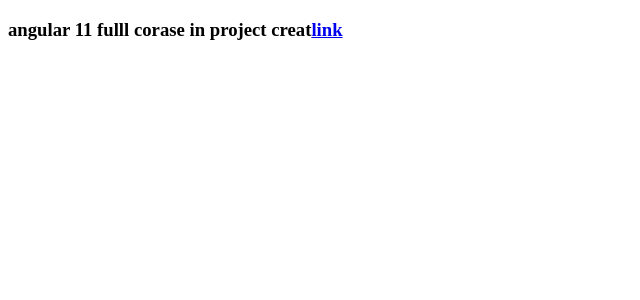
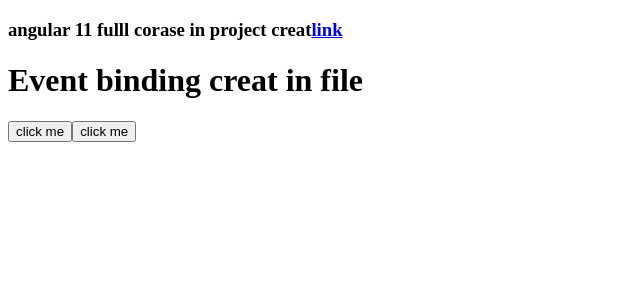
Before and after one commit to Gyanendra777/angular, an Angular app: page / in a window 1280 px wide. Shown: the top 300 px of the page, without its empty margins (0-640 px from the left). Built offline with nearby package versions, Linux system fonts and the light colour scheme.

Commit message:
Event Binding creat

```diff
--- a/src/app/app.component.html
+++ b/src/app/app.component.html
@@ -1,2 +1,6 @@
 
-<h3>angular 11 fulll corase in project creat<a href="https://www.youtube.com/watch?v=m1F7Tlm0-cY&list=PL_qizAfcpJ-PQsBV9ZWDQKXmwsJSJP3dJ">link</a></h3>
+<h3>angular 11 fulll corase in project creat<a href="https://youtu.be/PbKfKRV9KY8">link</a></h3>
+
+<h1>Event binding creat in file</h1>
+<button (click)="onclick()">click me</button>
+<button (click)="ahow()">click me</button>
--- a/src/app/app.component.ts
+++ b/src/app/app.component.ts
@@ -4,7 +4,14 @@
   selector: 'app-root',
   templateUrl: './app.component.html',
   styleUrls: ['./app.component.css']
+
 })
 export class AppComponent {
   title = 'angular';
+  onclick(){
+    console.log('hello word in anguler creat event binding')
+  }
+  ahow(){
+    alert('hello event binding')
+  }
 }
```
